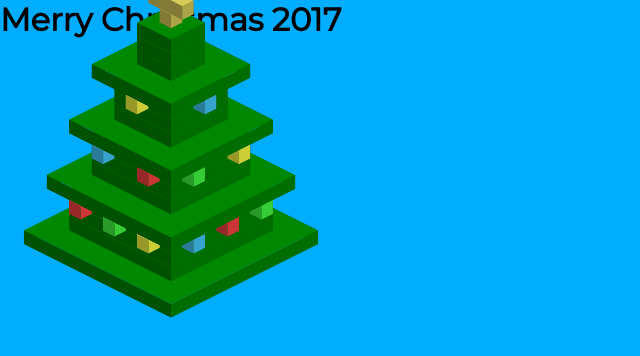
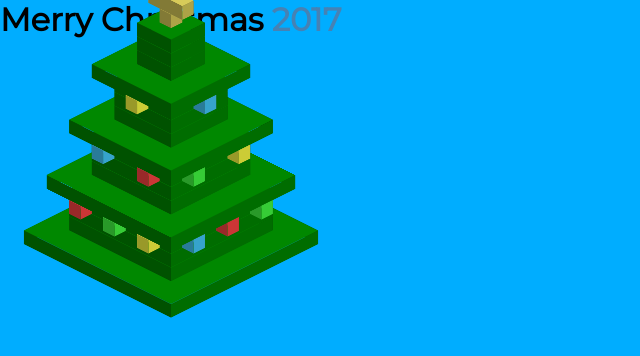
Before and after one commit to 2aezlo/christmas, a plain HTML site: page index.html in a window 1280 px wide. Shown: the whole page, without its empty margins (0-640 px from the left). Drawn offline with Linux system fonts and the light colour scheme.

Commit message:
Update tree.css

```diff
--- a/tree.css
+++ b/tree.css
@@ -1,4 +1,8 @@
 @import url('https://fonts.googleapis.com/css?family=Montserrat');
+
+.year {
+ color: #4682B4;
+}
 
 * {
   box-sizing: border-box;
```
